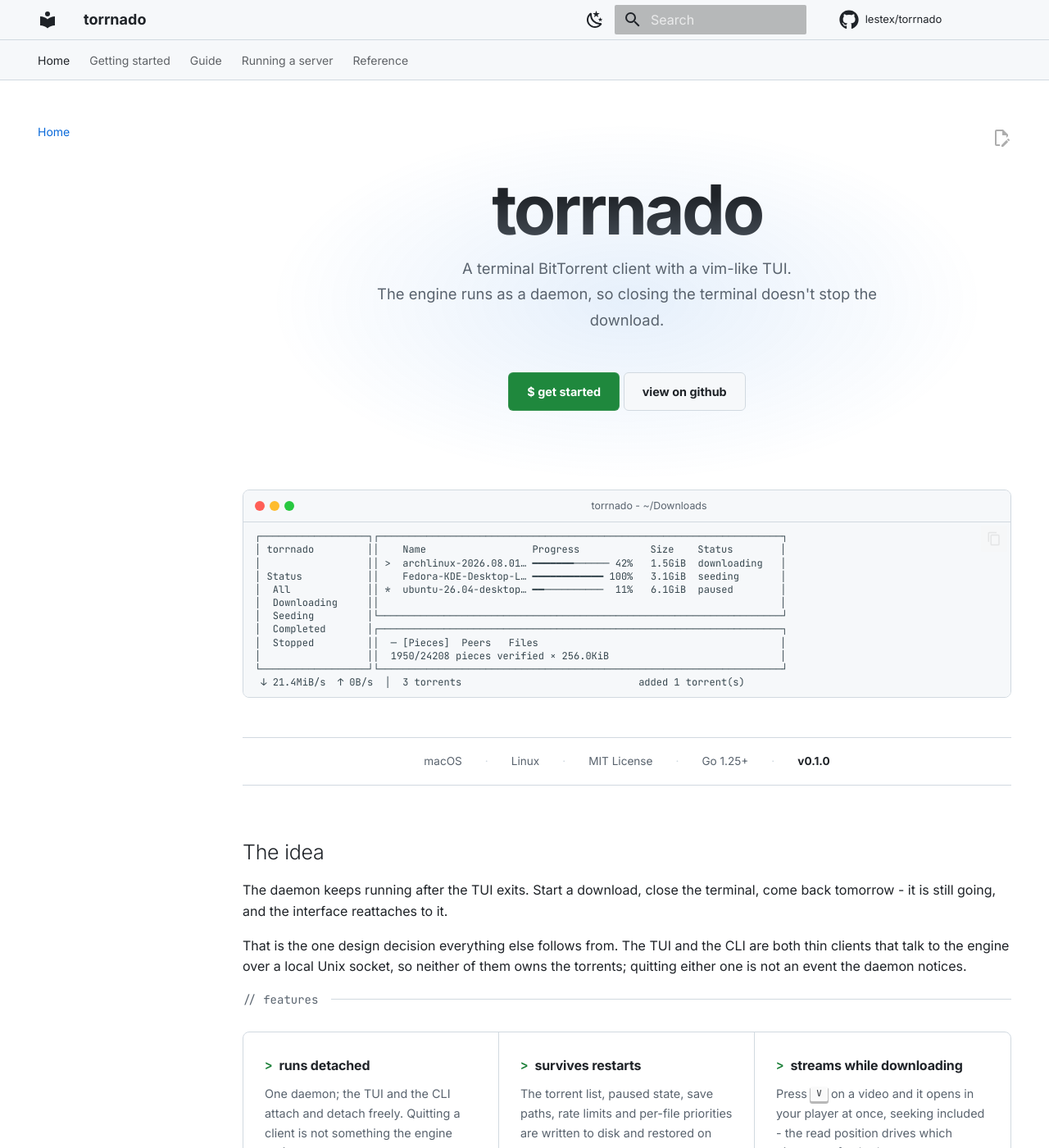
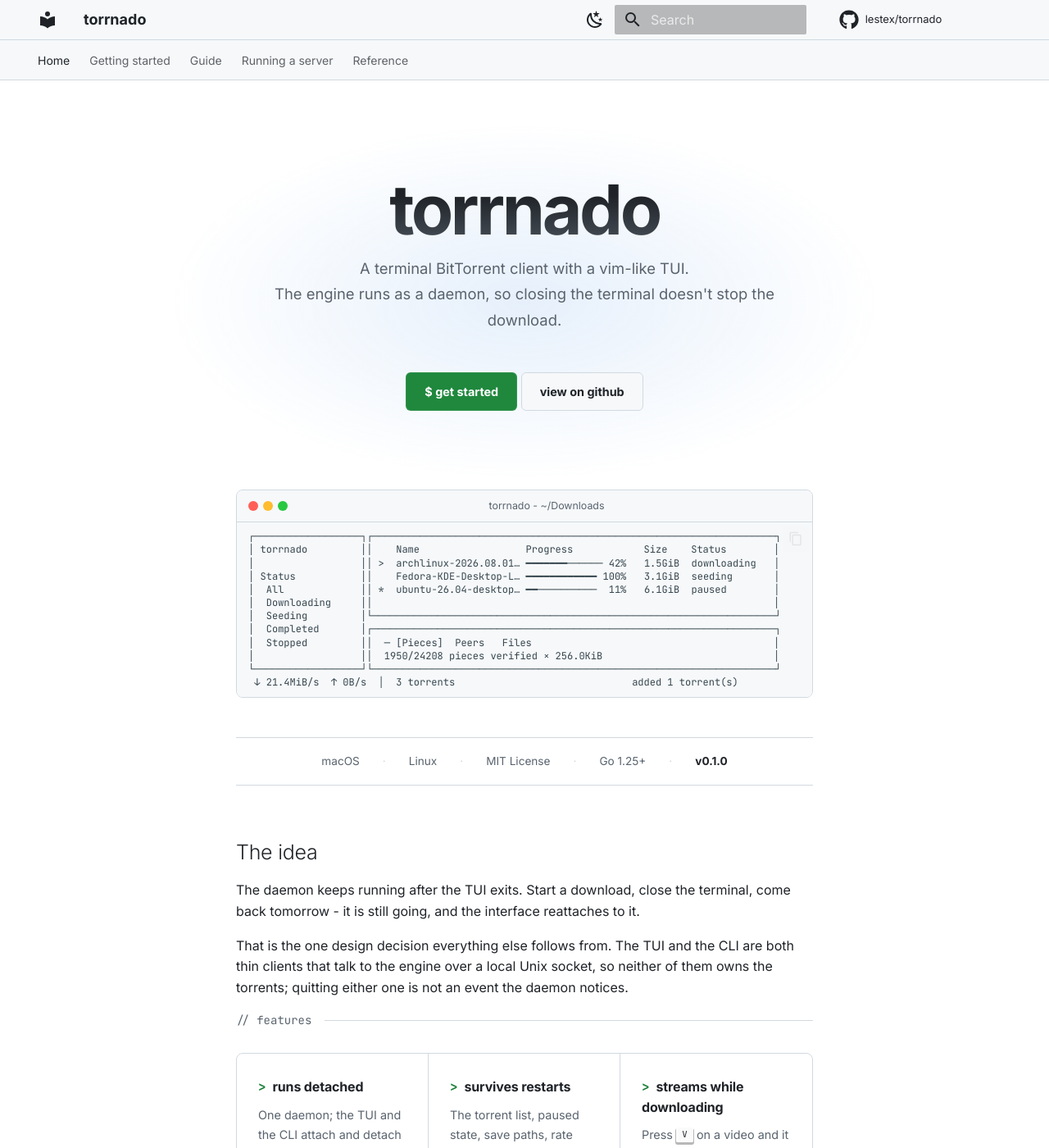
Before and after one commit to lestex/torrnado, an MkDocs documentation site: the page built from docs/index.md, in a window 1280 px wide and 1400 px high. Shown: the whole window at 82% size. Built offline with MkDocs 1.6.1 and Material for MkDocs 9.7.7, drawn with Linux system fonts in a browser that asks for light colours; comment, search, counter and statistics services are not loaded.

Commit message:
docs: center the landing page and drop its stray toolbar row

```diff
--- a/docs/stylesheets/torrnado.css
+++ b/docs/stylesheets/torrnado.css
@@ -97,6 +97,36 @@
 }
 
 /* --------------------------------------------------------------- landing */
+
+/* The landing page hides both sidebars, which otherwise leave it wider
+ * than every other page and visibly off-centre: hiding only the table of
+ * contents collapses the right column while the nav keeps the left,
+ * pushing the content 138px right of centre and stretching it from 883px
+ * to 1174px.
+ *
+ * With both gone the content is free to fill the grid, so it is pinned
+ * back to the measure the other pages use. That figure is not a guess:
+ * Material's grid is 61rem and each sidebar 12.1rem, so an interior
+ * page's content column is exactly 61 - 12.1 - 12.1 rem. Expressed in
+ * rem it tracks the root font size, which Material scales.
+ *
+ * Selected via :has() because Material offers no per-page hook, and the
+ * hero is the thing that makes this page different. Browsers without
+ * :has() fall back to a full-width landing page, which is untidy rather
+ * than broken.
+ */
+.md-content:has(.tn-hero) {
+  max-width: 36.8rem;
+  margin: 0 auto;
+}
+
+/* The edit pencil and the one-item "Home" breadcrumb sit in a row of
+ * their own above the hero, which reads as a stray line of furniture
+ * rather than navigation. Nobody edits the landing page from a link on
+ * the landing page. */
+.md-content:has(.tn-hero) .md-content__button {
+  display: none;
+}
 
 /* The hero and everything under it stay inside Material's normal content
  * column -- the width does not change on this page, only the styling. */
```
Also changed, not shown: docs/index.md (+1 -0 lines).
